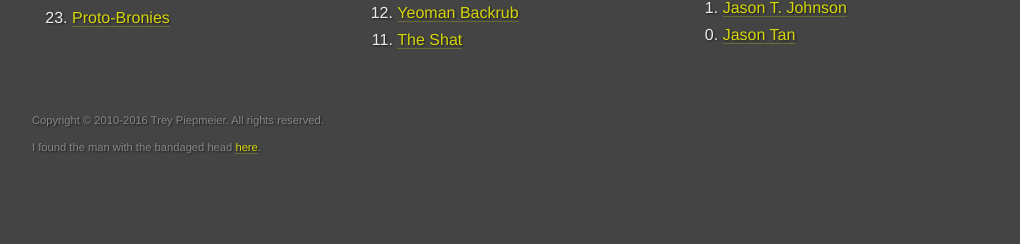
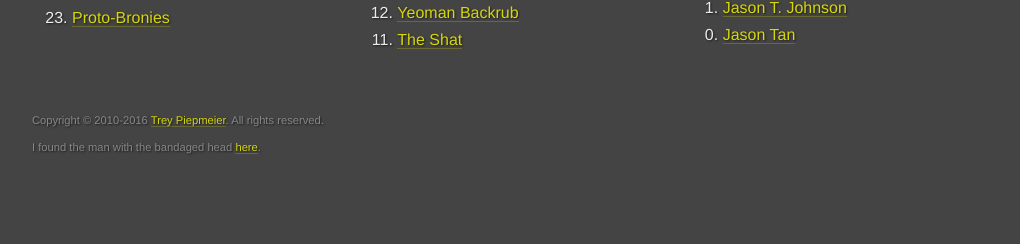
Before and after one commit to trey/jawgrind, a Jekyll site: the page built from index.html, in a window 1280 px wide. Shown: the part 848-1092 px from the top of the page, without its empty margins (128-1148 px from the left). Built offline with Jekyll 4.4.1, drawn with Linux system fonts in a browser that asks for light colours; comment, search, counter and statistics services are not loaded; some of the changed lines change nothing that is shown.

Commit message:
Adding URL to my homepage.

```diff
--- a/_includes/footer.html
+++ b/_includes/footer.html
@@ -1,4 +1,4 @@
 <footer>
-    <p>Copyright &copy; 2010-{{ site.time | date: '%Y' }} Trey Piepmeier. All rights reserved.</p>
+    <p>Copyright &copy; 2010-{{ site.time | date: '%Y' }} <a href="http://treypiepmeier.com">Trey Piepmeier</a>. All rights reserved.</p>
     <p>I found the man with the bandaged head <a href="http://www.flickr.com/photos/perpetualplum/3795981214/in/set-72157621839586133">here</a>.</p>
 </footer>
```
